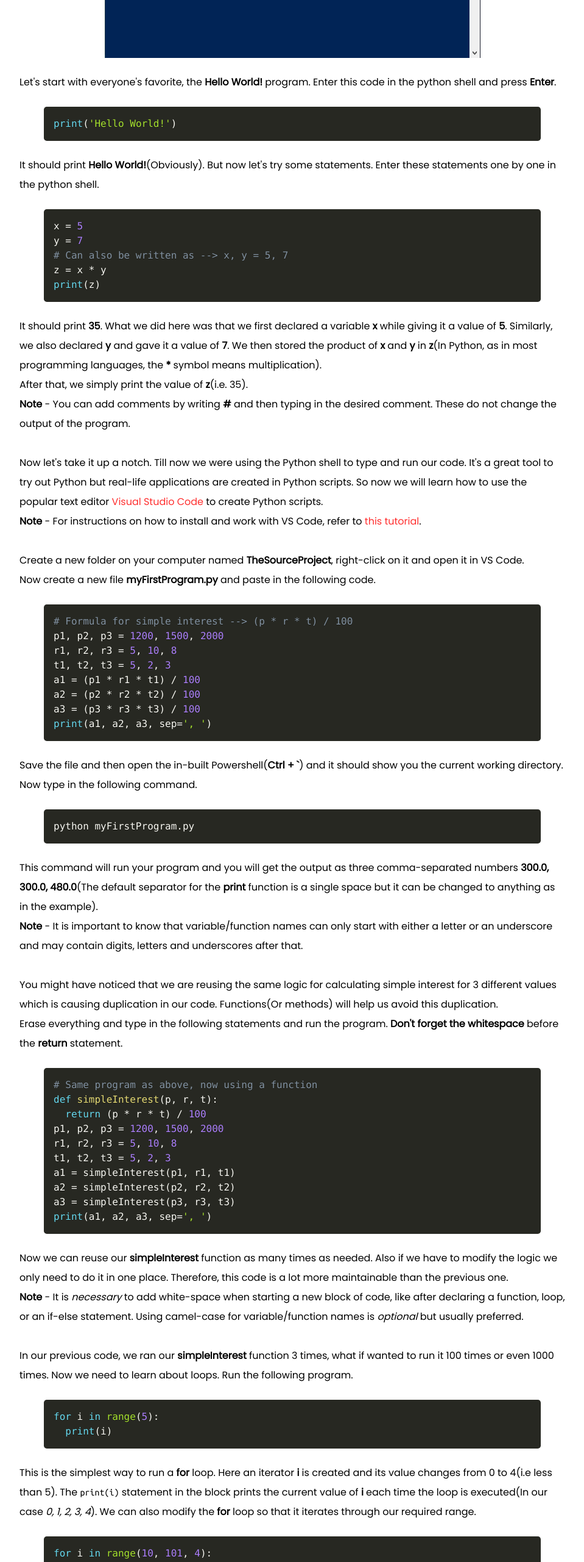
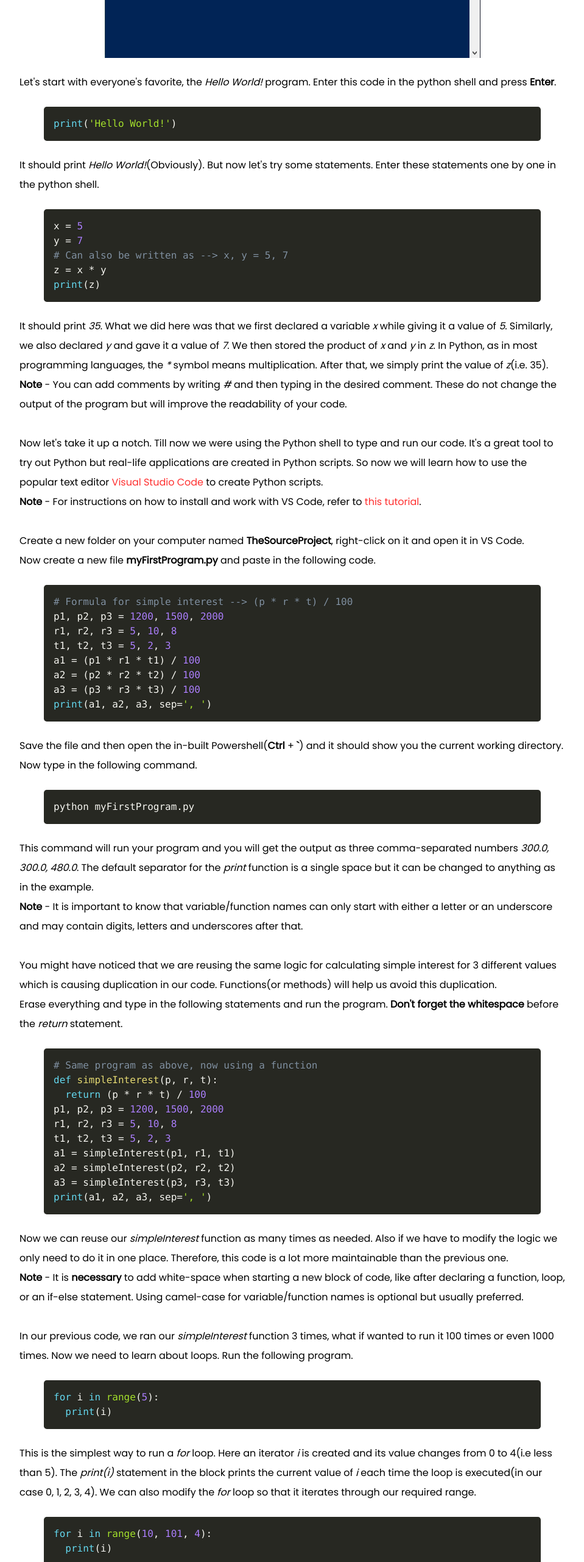
Before and after one commit to thesourceproject/thesourceproject.github.io, a Nuxt app: page /article/3 in a window 1280 px wide. Shown: the part 1940-4501 px from the top of the page at 61% size, without its empty margins (160-1119 px from the left). Built offline with nearby package versions, Linux system fonts and the light colour scheme; a web font is replaced by a local one.

Commit message:
article 3 update

```diff
--- a/pages/article/3.vue
+++ b/pages/article/3.vue
@@ -62,14 +62,13 @@
       />
       <p class="mt-6">
         Let's start with everyone's favorite, the
-        <strong>Hello World!</strong> program. Enter this code in the python
-        shell and press <strong>Enter</strong>.
+        <em>Hello World!</em> program. Enter this code in the python shell and
+        press <strong>Enter</strong>.
       </p>
       <CodeSnippet code="print('Hello World!')" lang="language-python" />
       <p>
-        It should print <strong>Hello World!</strong>(Obviously). But now let's
-        try some statements. Enter these statements one by one in the python
-        shell.
+        It should print <em>Hello World!</em>(Obviously). But now let's try some
+        statements. Enter these statements one by one in the python shell.
       </p>
       <CodeSnippet
         :code="`x = 5
@@ -80,18 +79,16 @@ print(z)`"
         lang="language-python"
       />
       <p>
-        It should print <strong>35</strong>. What we did here was that we first
-        declared a variable <strong>x</strong> while giving it a value of
-        <strong>5</strong>. Similarly, we also declared <strong>y</strong> and
-        gave it a value of <strong>7</strong>. We then stored the product of
-        <strong>x</strong> and <strong>y</strong> in <strong>z</strong>(In
-        Python, as in most programming languages, the <strong>*</strong> symbol
-        means multiplication).<br />
-        After that, we simply print the value of
-        <strong>z</strong>(i.e. 35).<br />
-        <strong>Note</strong> - You can add comments by writing
-        <strong>#</strong> and then typing in the desired comment. These do not
-        change the output of the program.<br /><br />
+        It should print <em>35</em>. What we did here was that we first declared
+        a variable <em>x</em> while giving it a value of <em>5</em>. Similarly,
+        we also declared <em>y</em> and gave it a value of <em>7</em>. We then
+        stored the product of <em>x</em> and <em>y</em> in <em>z</em>. In
+        Python, as in most programming languages, the <em>*</em> symbol means
+        multiplication. After that, we simply print the value of <em>z</em>(i.e.
+        35).<br />
+        <strong>Note</strong> - You can add comments by writing <em>#</em> and
+        then typing in the desired comment. These do not change the output of
+        the program but will improve the readability of your code.<br /><br />
         Now let's take it up a notch. Till now we were using the Python shell to
         type and run our code. It's a great tool to try out Python but real-life
         applications are created in Python scripts. So now we will learn how to
@@ -129,9 +126,10 @@ print(a1, a2, a3, sep=', ')`"
       />
       <p>
         Save the file and then open the in-built Powershell(<strong
-          >Ctrl + `</strong
-        >) and it should show you the current working directory. Now type in the
-        following command.
+          >Ctrl</strong
+        >
+        + <strong>`</strong>) and it should show you the current working
+        directory. Now type in the following command.
       </p>
       <CodeSnippet
         :code="`python myFirstProgram.py`"
@@ -140,20 +138,20 @@ print(a1, a2, a3, sep=', ')`"
       <p>
         This command will run your program and you will get the output as three
         comma-separated numbers
-        <strong>300.0, 300.0, 480.0</strong>(The default separator for the
-        <strong>print</strong> function is a single space but it can be changed
-        to anything as in the example).<br />
+        <em>300.0, 300.0, 480.0</em>. The default separator for the
+        <em>print</em> function is a single space but it can be changed to
+        anything as in the example.<br />
         <strong>Note</strong> - It is important to know that variable/function
         names can only start with either a letter or an underscore and may
         contain digits, letters and underscores after that.<br /><br />
         You might have noticed that we are reusing the same logic for
         calculating simple interest for 3 different values which is causing
-        duplication in our code. Functions(Or methods) will help us avoid this
+        duplication in our code. Functions(or methods) will help us avoid this
         duplication.<br />
         Erase everything and type in the following statements and run the
         program.
         <strong>Don't forget the whitespace</strong> before the
-        <strong>return</strong> statement.
+        <em>return</em> statement.
       </p>
       <CodeSnippet
         :code="`# Same program as above, now using a function
@@ -169,18 +167,18 @@ print(a1, a2, a3, sep=', ')`"
         lang="language-python"
       />
       <p>
-        Now we can reuse our <strong>simpleInterest</strong> function as many
-        times as needed. Also if we have to modify the logic we only need to do
-        it in one place. Therefore, this code is a lot more maintainable than
-        the previous one.<br />
-        <strong>Note</strong> - It is <em>necessary</em> to add
+        Now we can reuse our <em>simpleInterest</em> function as many times as
+        needed. Also if we have to modify the logic we only need to do it in one
+        place. Therefore, this code is a lot more maintainable than the previous
+        one.<br />
+        <strong>Note</strong> - It is <strong>necessary</strong> to add
         white-space when starting a new block of code, like after declaring a
         function, loop, or an if-else statement. Using camel-case for
-        variable/function names is <em>optional</em> but usually preferred.<br /><br />
+        variable/function names is optional but usually preferred.<br /><br />
         In our previous code, we ran our
-        <strong>simpleInterest</strong> function 3 times, what if wanted to run
-        it 100 times or even 1000 times. Now we need to learn about loops. Run
-        the following program.
+        <em>simpleInterest</em> function 3 times, what if wanted to run it 100
+        times or even 1000 times. Now we need to learn about loops. Run the
+        following program.
       </p>
       <CodeSnippet
         :code="`for i in range(5):
@@ -188,13 +186,12 @@ print(a1, a2, a3, sep=', ')`"
         lang="language-python"
       />
       <p>
-        This is the simplest way to run a <strong>for</strong> loop. Here an
-        iterator <strong>i</strong> is created and its value changes from 0 to
-        4(i.e less than 5). The <code>print(i)</code> statement in the block
-        prints the current value of <strong>i</strong> each time the loop is
-        executed(In our case <em>0, 1, 2, 3, 4</em>). We can also modify the
-        <strong>for</strong> loop so that it iterates through our required
-        range.
+        This is the simplest way to run a <em>for</em> loop. Here an iterator
+        <em>i</em> is created and its value changes from 0 to 4(i.e less than
+        5). The <em>print(i)</em> statement in the block prints the current
+        value of <em>i</em> each time the loop is executed(in our case 0, 1, 2,
+        3, 4). We can also modify the <em>for</em> loop so that it iterates
+        through our required range.
       </p>
       <CodeSnippet
         :code="`for i in range(10, 101, 4):
```
